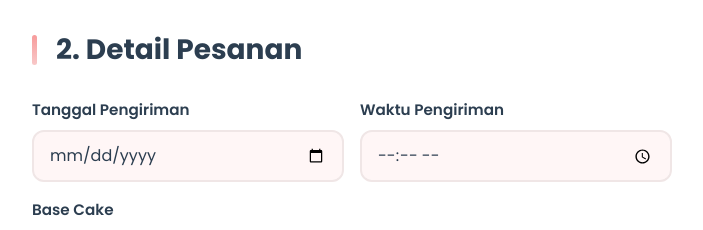
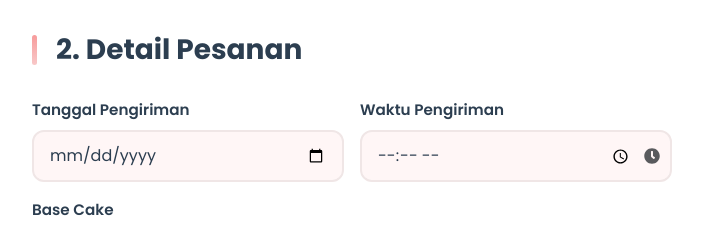
Before and after one commit to gromx-log/Kelompok-9-UAS-Front-End-Programming, a Next.js app in the folder client/: page /order in a window 1280 px wide. Shown: the part 780-1010 px from the top of the page, without its empty margins (288-991 px from the left). Built offline with nearby package versions, Linux system fonts and the light colour scheme.

Commit message:
fixing edit delivery time

```diff
--- a/client/src/app/order/page.tsx
+++ b/client/src/app/order/page.tsx
@@ -5,6 +5,7 @@ import Navbar from "../../components/navbar";
 import Footer from "../../components/footer";
 import CustomHeader from "../../components/customHeader";
 import styles from "./order.module.css";
+import { FaClock } from "react-icons/fa";
 
 interface IFormData {
   customerName: string;
@@ -275,6 +276,17 @@ export default function OrderPage() {
                     </div>
                     <div className="col-md-6">
                       <label className="form-label fw-600">Waktu Pengiriman</label>
+                      <div className="position-relative">
+                        <FaClock
+                          className="text-muted"
+                          style={{
+                            position: "absolute",
+                            right: "12px",
+                            top: "50%",
+                            transform: "translateY(-50%)",
+                            pointerEvents: "none"
+                          }}
+                        />
                         <input
                           type="time"
                           className="form-control"
@@ -282,7 +294,10 @@ export default function OrderPage() {
                           value={formData.deliveryTime}
                           onChange={handleChange}
                           required
+                          style={{ paddingRight: "38px" }}
                         />
+                      </div>
+
                     </div>
                   </div>
 
```
Also changed, not shown: client/src/app/cms/orders/page.tsx (+14 -5 lines). Lines whose indentation alone changed are shown as unchanged.
